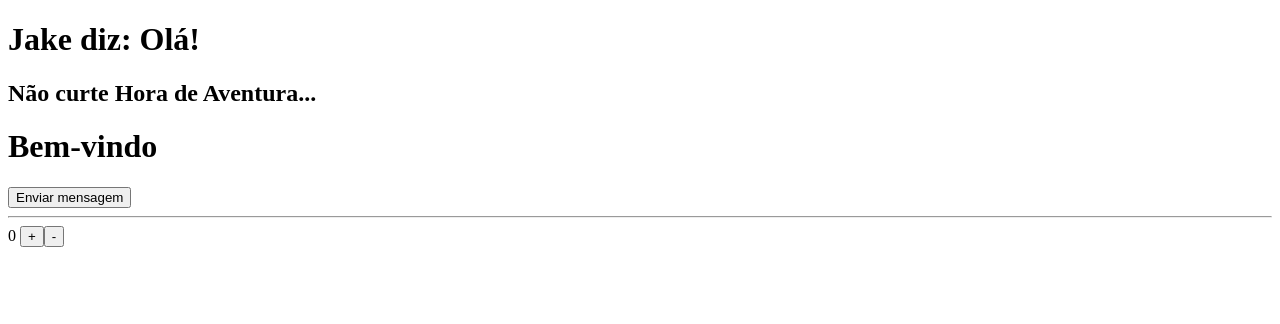
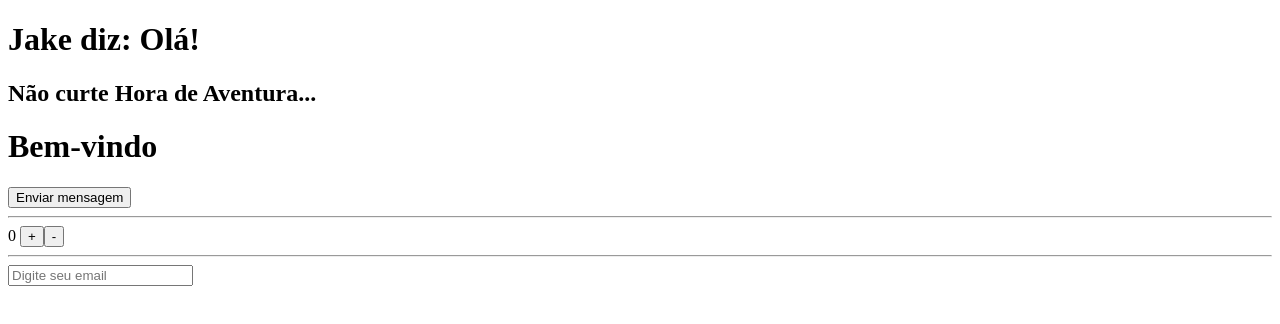
Before and after one commit to Cieliocas/vuejs, a Vue app in the folder vue-project/: page / in a window 1280 px wide. Shown: the top 324 px of the page. Built offline with nearby package versions, Linux system fonts and the light colour scheme.

Commit message:
add email input and update state on change

```diff
--- a/vue-project/src/App.vue
+++ b/vue-project/src/App.vue
@@ -34,6 +34,10 @@
 	estado.contador--;
 }
 
+function alteraEmail(event) {
+	estado.email = event.target.value;
+}
+
 </script>
 
 <template>
@@ -54,6 +58,13 @@
 	{{ estado.contador }}
 	<button @click="incrementar" type="button">+</button>
 	<button @click="decrementar" type="button">-</button>
+
+	<br />
+	<hr />
+
+	{{ estado.email }}
+	<input type="email" @change="alteraEmail" placeholder="Digite seu email" />
+
 </template>
 
 <style scoped>
```
